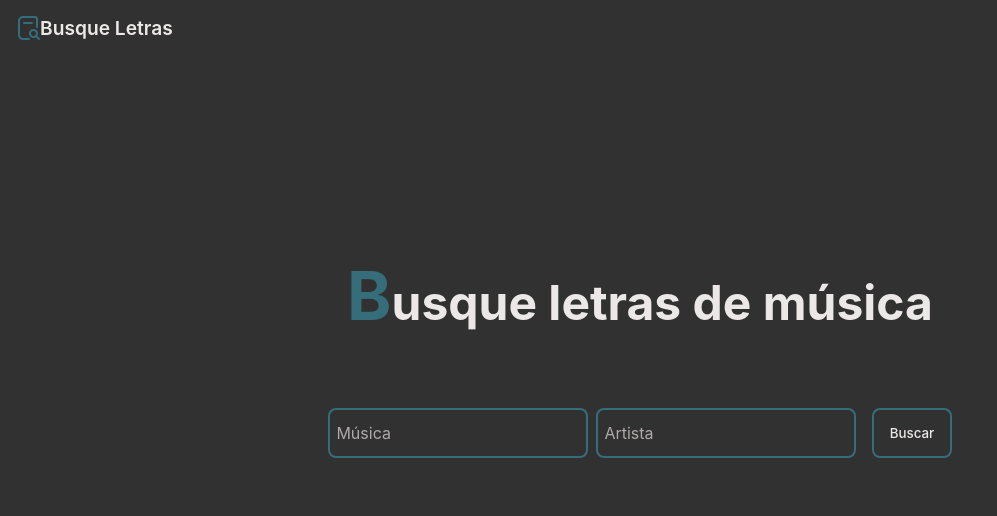
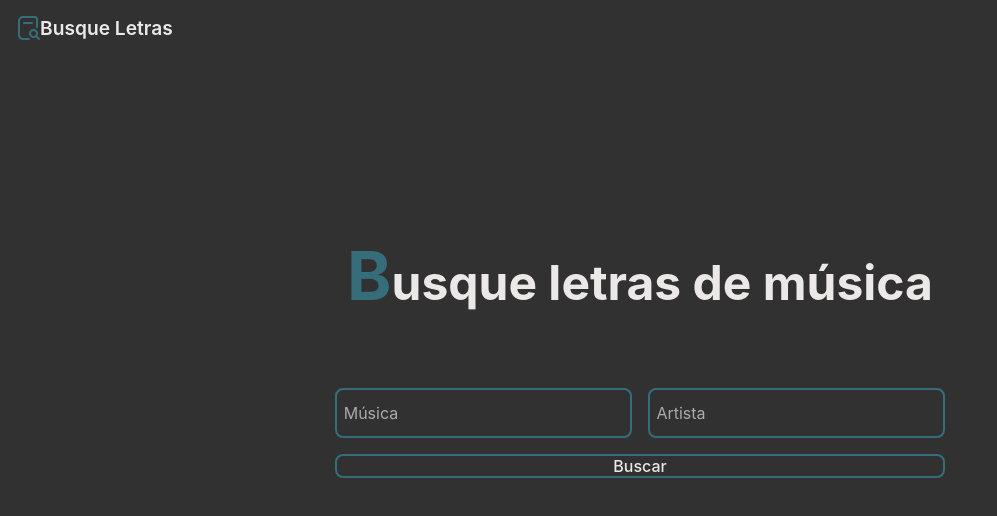
Before and after one commit to monickevelyn/busque-letras, a React (Vite) app: page / in a window 1280 px wide. Shown: the top 516 px of the page, without its empty margins (0-997 px from the left). Built offline with nearby package versions, Linux system fonts and the light colour scheme.

Commit message:
--update form

```diff
--- a/src/components/search/Search.jsx
+++ b/src/components/search/Search.jsx
@@ -38,31 +38,29 @@ export default function Search(){
 
     return(
         <>
-        <form onSubmit={submit} className="div-input-search">
-          <div className="inputs">
-            <input
+        <form onSubmit={submit} className="div-form-search">
+          <input
               type="text"
               id="inputnome"
               name="inputnome"
               placeholder="Música"
               onChange={e => setTitle(e.target.value)}
               value={title}
-            />
-            <input
+           />
+          <input
               type="text"
               id="inputartista"
               name="inputartista"
               placeholder="Artista"
               onChange={e => setArtist(e.target.value)}
               value={artist}
-            />
-          </div>
+          />
           <button type="submit" onClick={OnSearch}>Buscar</button>
         </form>
         {
           showMessage === true &&
           <Message
-          message="Verfique as informações do artista e do nome da música. Se não ouver mudança, pode ser que a letra não esteja disponivel no nosso servidor."
+          message="Verfique as informações do artista e do nome da música. Se não ocorrer mudança, pode ser que a letra não esteja disponivel no servidor."
           />
         }
         </>
--- a/src/components/search/style.search.scss
+++ b/src/components/search/style.search.scss
@@ -1,19 +1,20 @@
-.div-input-search {
+.div-form-search {
     display: flex;
     flex-direction: row;
     align-items: center;
     justify-content: center;
+    flex-wrap: wrap;
     gap: 1em;
     padding: 0.5em;
 
-    .inputs {
-        display: flex;
-        flex-direction: row;
-        flex-wrap: wrap;
-        align-items: center;
-        justify-content: center;
-        gap: 0.5em;
-    }
+    // .inputs {
+    //     display: flex;
+    //     flex-direction: row;
+    //     flex-wrap: wrap;
+    //     align-items: center;
+    //     justify-content: center;
+    //     gap: 0.5em;
+    // }
 
     input {
         border: none;
@@ -26,6 +27,7 @@
         color: var(--fontcolor);
         width: 260px;
         height: 50px;
+        flex: 1 0 130px;
     }
 
     input::placeholder {
@@ -37,13 +39,14 @@
         border: none;
         background: none;
         outline: none;
-        width: 80px;
-        height: 50px;
+        // width: 80px;
+        // height: 50px;
         color: var(--fontcolor);
-        font-size: 16x;
+        font-size: 1em;
         border: 2px solid var(--color2);
         border-radius: 8px;
         font-weight: 500;
+        flex: 1 0 80px;
     }
 
     button:hover {
```
